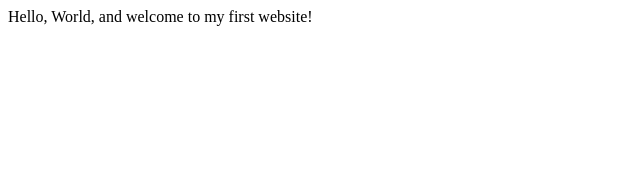
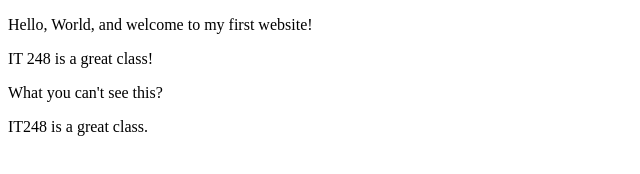
Before and after one commit to wellsro/wellsro.github.io, a plain HTML site: page index.html in a window 1280 px wide. Shown: the whole page, without its empty margins (0-640 px from the left). Drawn offline with Linux system fonts and the light colour scheme.

Commit message:
Update index.html
Adding additional text

```diff
--- a/index.html
+++ b/index.html
@@ -3,9 +3,19 @@
     <head>
         <meta charset="utf-8">
         <meta name="viewport" content="width=device-width, initial-scale=1.0">
+        <Meta name="author" content="Rob">
         <title>My First Website</title>
     </head>
     <body>
-       Hello, World, and welcome to my first website!
+       <p>Hello, World, and welcome to my first website!</p>
+       <p></p>
+       <p>IT 248 is a great class!</p>
+       <p></p>
+       <p><font color=000000> What you can't see this?</font></p>
+
+
+       IT248 is a great class.
+
+
     </body>
 </html>
```
